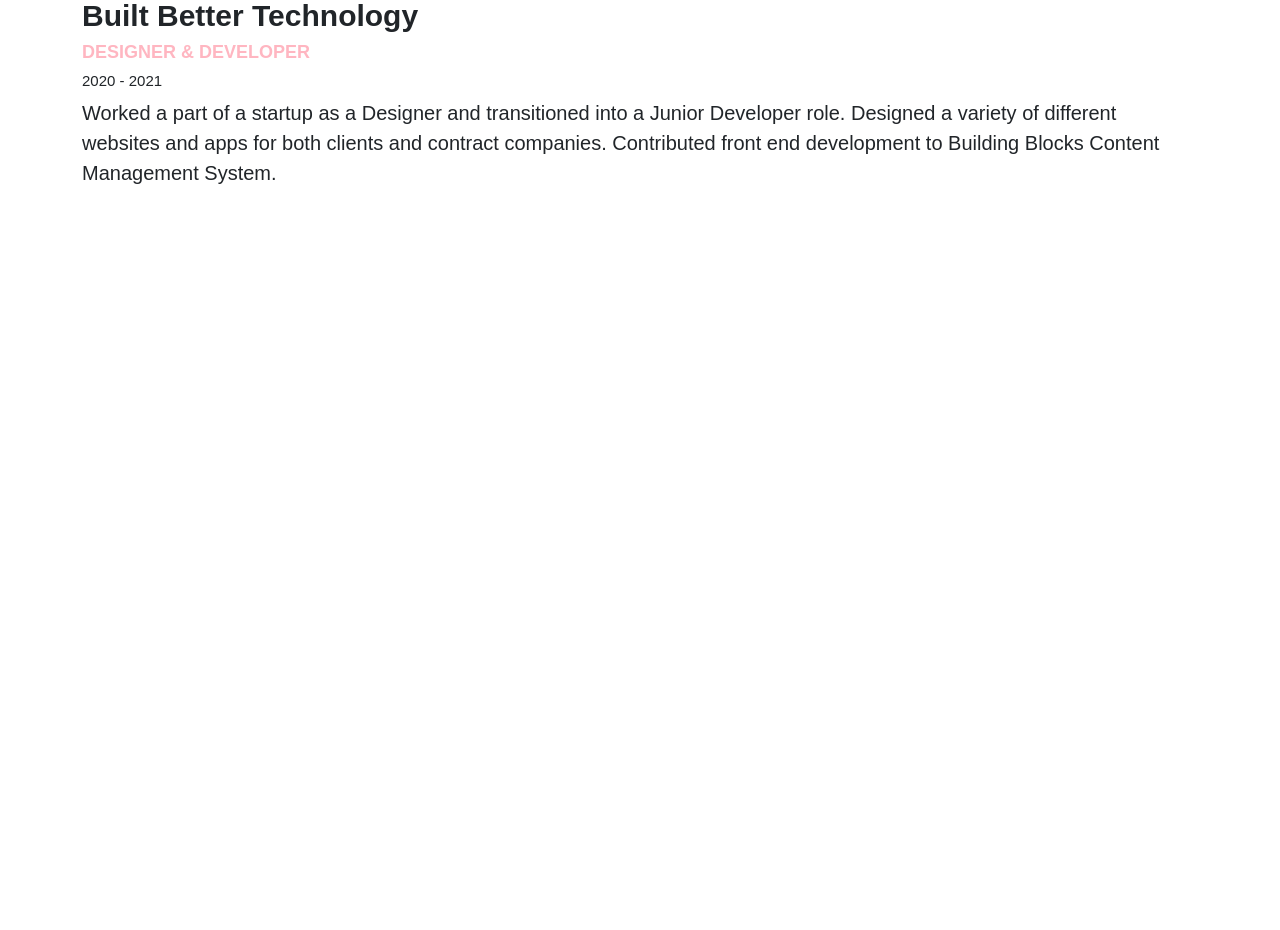
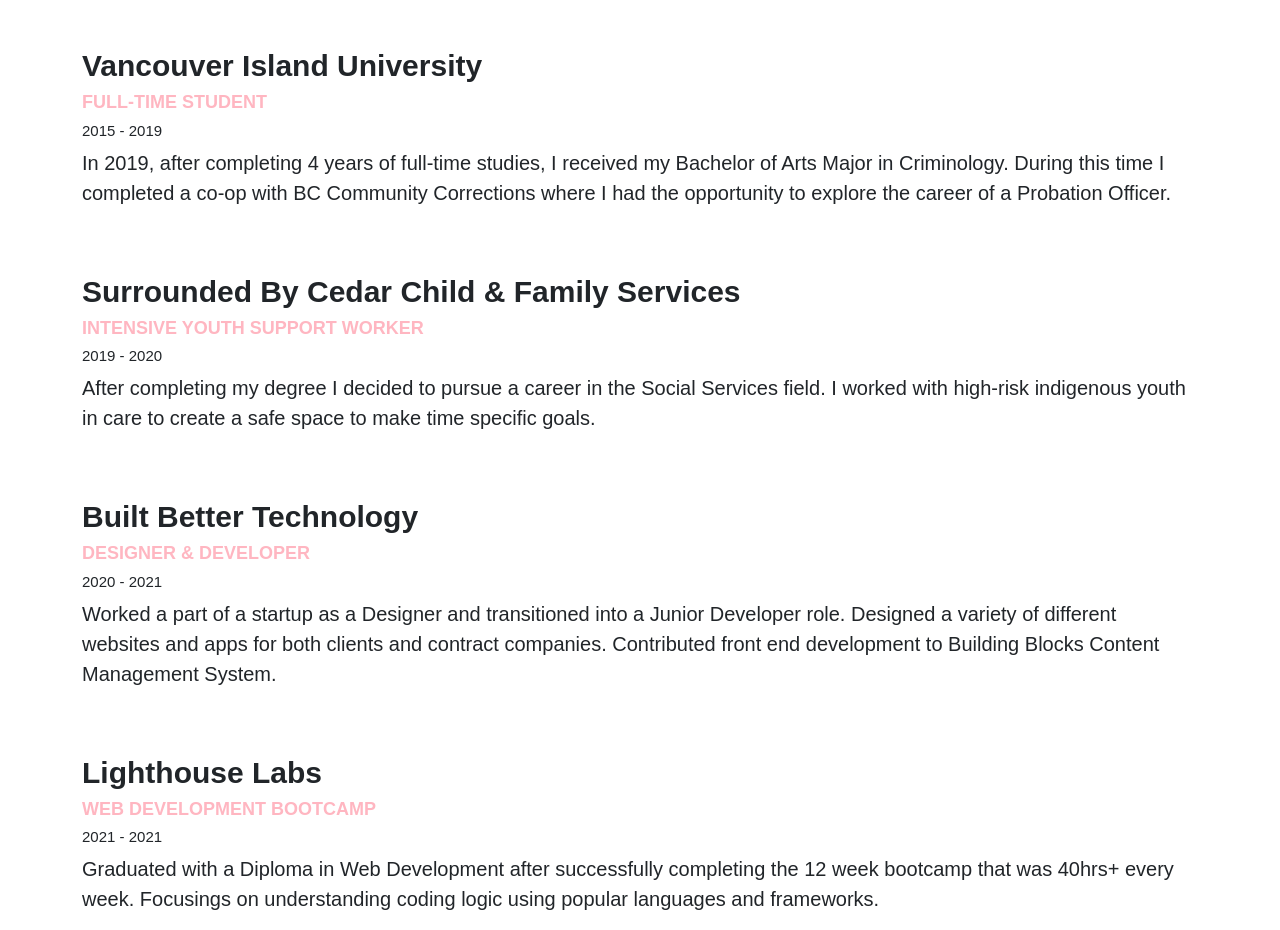
Before and after one commit to courtamos/courtamos-portfolio, a React (Create React App) app: page / in a window 1280 px wide. Shown: the part 1060-1990 px from the top of the page. Before the commit the page ends 1656 px from the top, so only its background shows below. Built offline with nearby package versions, Linux system fonts and the light colour scheme.

Commit message:
add additonal experience components to about section

```diff
--- a/src/components/About/About.tsx
+++ b/src/components/About/About.tsx
@@ -17,12 +17,33 @@
         </p>
       </div>
       <Experience
+        companyName="Vancouver Island University"
+        jobTitle="Full-Time Student"
+        yearFrom={2015}
+        yearTo={2019}
+        details="In 2019, after completing 4 years of full-time studies, I received my Bachelor of Arts Major in Criminology. During this time I completed a co-op with BC Community Corrections where I had the opportunity to explore the career of a Probation Officer."
+      />
+      <Experience
+        companyName="Surrounded By Cedar Child & Family Services"
+        jobTitle="Intensive Youth Support Worker"
+        yearFrom={2019}
+        yearTo={2020}
+        details="After completing my degree I decided to pursue a career in the Social Services field. I worked with high-risk indigenous youth in care to create a safe space to make time specific goals."
+      />
+      <Experience
         companyName="Built Better Technology"
         jobTitle="Designer & Developer"
         yearFrom={2020}
         yearTo={2021}
         details="Worked a part of a startup as a Designer and transitioned into a Junior Developer role. Designed a variety of different websites and apps for both clients and contract companies. Contributed front end development to Building Blocks Content Management System."
       />
+      <Experience
+        companyName="Lighthouse Labs"
+        jobTitle="Web Development Bootcamp"
+        yearFrom={2021}
+        yearTo={2021}
+        details="Graduated with a Diploma in Web Development after successfully completing the 12 week bootcamp that was 40hrs+ every week. Focusings on understanding coding logic using popular languages and frameworks."
+      />
     </section>
   );
 };
--- a/src/components/About/Experience.tsx
+++ b/src/components/About/Experience.tsx
@@ -16,7 +16,7 @@
   details,
 }) => {
   return (
-    <div>
+    <div style={{ paddingTop: "50px" }}>
       <h2>{companyName}</h2>
       <h3>{jobTitle}</h3>
       <h4>
```
